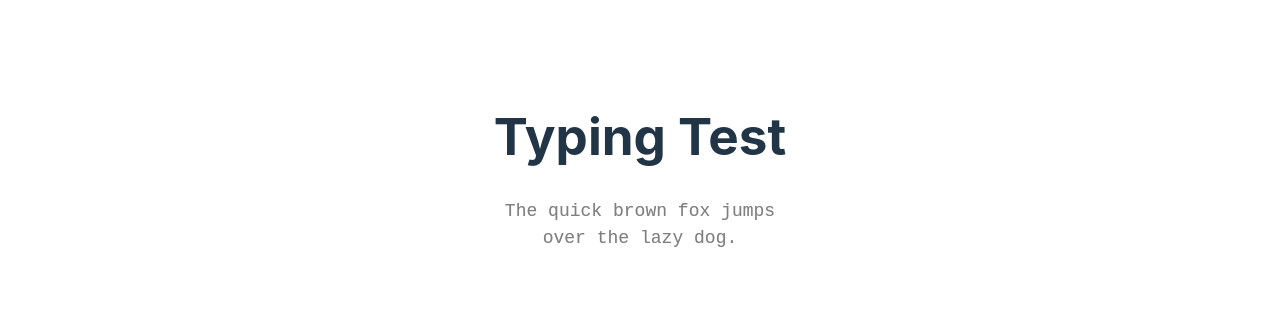
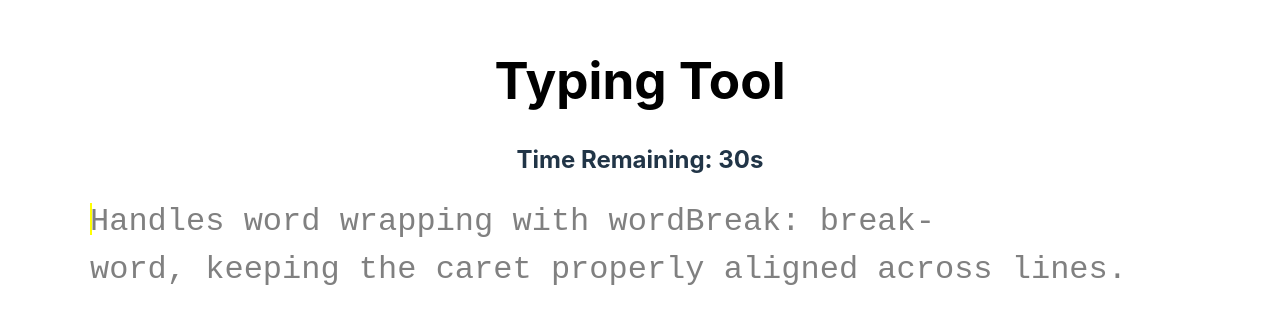
Before and after one commit to puneethkumar-v/typing-tool, a React (Vite) app: page / in a window 1280 px wide. Shown: the part 264-588 px from the top of the page. Built offline with nearby package versions, Linux system fonts and the light colour scheme.

Commit message:
added cursor caret functioanlity, added timer and added the results

```diff
--- a/package.json
+++ b/package.json
@@ -10,6 +10,7 @@
     "preview": "vite preview"
   },
   "dependencies": {
+    "framer-motion": "^11.18.0",
     "react": "^18.3.1",
     "react-dom": "^18.3.1"
   },
--- a/src/App.jsx
+++ b/src/App.jsx
@@ -1,13 +1,12 @@
-import './App.css'
+// import './App.css'
 import TypingOverlayComponent from './Typing'
 
 function App() {
 
   return (
-    <>
-      <h1>Typing Test</h1>
+    <div style={{width: "100vw", height: "100vh",       }}>
       <TypingOverlayComponent />
-    </>
+    </div>
   );
 }
 
--- a/src/Typing.jsx
+++ b/src/Typing.jsx
@@ -1,25 +1,95 @@
 import React, { useState, useEffect, useRef } from "react";
+import { motion } from "framer-motion";
 
 const TypingOverlayComponent = () => {
-  const textToType = "The quick brown fox jumps over the lazy dog.";
+  const textToType =
+    "Handles word wrapping with wordBreak: break-word, keeping the caret properly aligned across lines.";
   const [userInput, setUserInput] = useState("");
-  const [cursorPosition, setCursorPosition] = useState(0);
+  const [caretPosition, setCaretPosition] = useState({ top: 0, left: 0 });
+  const [timer, setTimer] = useState(30); // Timer starts at 30 seconds
+  const [isTypingAllowed, setIsTypingAllowed] = useState(true); // Control whether typing is allowed
+  console.log("isTypingAllowed", isTypingAllowed);
+  const [wordCount, setWordCount] = useState(0); // Track number of words typed
+  const [hasStartedTyping, setHasStartedTyping] = useState(false); // Flag to track if user has started typing
 
+  const textRef = useRef(null);
+  const caretRef = useRef(null);
   const inputRef = useRef(null);
 
-  // Focus on input when the component loads
+  // Focus input on component load
   useEffect(() => {
     if (inputRef.current) {
       inputRef.current.focus();
     }
   }, []);
 
+  let interval = useRef(null);
+  // Timer countdown logic
+  useEffect(() => {
+    if (hasStartedTyping && timer > 0) {
+      interval.current = setInterval(() => {
+        setTimer((prev) => prev - 1);
+      }, 1000);
+
+      if (timer <= 0) {
+        setIsTypingAllowed(false);
+        clearInterval(interval.current);
+      }
+
+      return () => clearInterval(interval.current);
+    }
+  }, [hasStartedTyping, timer]);
+
+  // Calculate word count when typing or timer ends
+  useEffect(() => {
+    setWordCount(userInput.trim().split(/\s+/).filter(Boolean).length); // Split by spaces to count words
+  }, [userInput]);
+
+  // Update caret position based on user input
+  useEffect(() => {
+    updateCaretPosition();
+  }, [userInput]);
+
+  const updateCaretPosition = () => {
+    const spans = textRef.current.querySelectorAll("span");
+    const currentSpan = spans[userInput.length];
+
+    // Check if input has reached the last character
+    if (currentSpan) {
+      const rect = currentSpan.getBoundingClientRect();
+      const containerRect = textRef.current.getBoundingClientRect();
+      setCaretPosition({
+        top: rect.top - containerRect.top,
+        left: rect.left - containerRect.left,
+      });
+    } else if (userInput.length === textToType.length) {
+      // If the entire text is typed, position caret after the last character
+      const lastChar = spans[spans.length - 1];
+      const rect = lastChar.getBoundingClientRect();
+      const containerRect = textRef.current.getBoundingClientRect();
+      setCaretPosition({
+        top: rect.top - containerRect.top,
+        left: rect.left + rect.width - containerRect.left,
+      });
+    }
+  };
+
   const handleInputChange = (e) => {
     const input = e.target.value;
-    setUserInput(input);
 
-    // Update cursor position to prevent overflow typing
-    setCursorPosition(Math.min(input.length, textToType.length));
+    // Start the timer on the first keystroke
+    if (input?.length === textToType?.length || timer <= 0) {
+      // setTimer(60);
+      clearInterval(interval.current);
+      setIsTypingAllowed(false);
+    }
+    if (!hasStartedTyping) {
+      setHasStartedTyping(true);
+    }
+
+    if (isTypingAllowed) {
+      setUserInput(input.slice(0, textToType.length)); // Limit input to match text length
+    }
   };
 
   const getStyledText = () => {
@@ -27,9 +97,14 @@ const TypingOverlayComponent = () => {
       const isCorrect = userInput[index] === char;
       const isTyped = index < userInput.length;
       const color = isTyped ? (isCorrect ? "green" : "red") : "gray";
-
       return (
-        <span key={index} style={{ color }}>
+        <span
+          key={index}
+          style={{
+            color,
+            whiteSpace: "pre",
+          }}
+        >
           {char}
         </span>
       );
@@ -37,50 +112,78 @@ const TypingOverlayComponent = () => {
   };
 
   return (
+    <div
+      style={{
+        display: "flex",
+        justifyContent: "center",
+        flexDirection: "column",
+        alignItems: "center",
+        height: "100%",
+        width: "100%",
+        maxWidth: "1100px",
+        margin: "0 auto",
+        padding: "20px",
+      }}
+    >
+      <h1 style={{ color: "black" }}>Typing Tool</h1>
+
+      {/* Timer Display */}
+      <div
+        style={{ marginBottom: "20px", fontSize: "24px", fontWeight: "bold" }}
+      >
+        Time Remaining: {timer}s
+      </div>
+
       <div
         style={{
           position: "relative",
           width: "100%",
-          maxWidth: "800px",
           fontFamily: "Courier New, monospace",
-          fontSize: "18px",
+          fontSize: "2rem",
           lineHeight: "1.5",
+          textAlign: "left",
+          wordBreak: "break-word",
         }}
       >
-        {/* Display reference text */}
+        {/* Dynamic Text Display */}
         <p
+          ref={textRef}
           style={{
-            position: "absolute",
-            top: 0,
-            left: 0,
-            color: "#d3d3d3", // Light gray for reference text
-            pointerEvents: "none",
+            position: "relative",
             margin: 0,
             whiteSpace: "pre-wrap",
-          }}
-        >
-          {textToType}
-        </p>
-
-        {/* Display dynamic user input */}
-        <p
-          style={{
-            position: "absolute",
-            top: 0,
-            left: 0,
-            margin: 0,
-            whiteSpace: "pre-wrap",
+            wordBreak: "break-word",
           }}
         >
           {getStyledText()}
         </p>
 
-        {/* Hidden input to capture user typing */}
+        {/* Dynamic Caret */}
+        <motion.div
+          ref={caretRef}
+          animate={{ opacity: [0, 1] }}
+          transition={{
+            repeat: Infinity,
+            duration: 0.8,
+            ease: "ease-in", // Apply ease-in animation
+          }}
+          style={{
+            position: "absolute",
+            top: caretPosition.top,
+            left: caretPosition.left,
+            backgroundColor: "yellow", // Changed to yellow for visibility
+            width: "2px", // Increased width
+            height: "1em",
+          }}
+        />
+
+        {/* Hidden Input to Capture Typing */}
         <input
           ref={inputRef}
           type="text"
           value={userInput}
           onChange={handleInputChange}
+          disabled={!isTypingAllowed} // Disable input after 30 seconds
           style={{
             position: "absolute",
             top: 0,
@@ -88,10 +191,18 @@ const TypingOverlayComponent = () => {
             opacity: 0,
             width: "100%",
             height: "100%",
-            caretColor: "black",
+            caretColor: "transparent",
           }}
         />
       </div>
+
+      {/* Display the number of words typed */}
+      {!isTypingAllowed && (
+        <div style={{ marginTop: "20px", fontSize: "18px" }}>
+          You typed {wordCount} word{wordCount !== 1 && "s"} in 30 seconds!
+        </div>
+      )}
+    </div>
   );
 };
 
```
Also changed, not shown: 1 other file (tests, documents, lock files or other folders).
